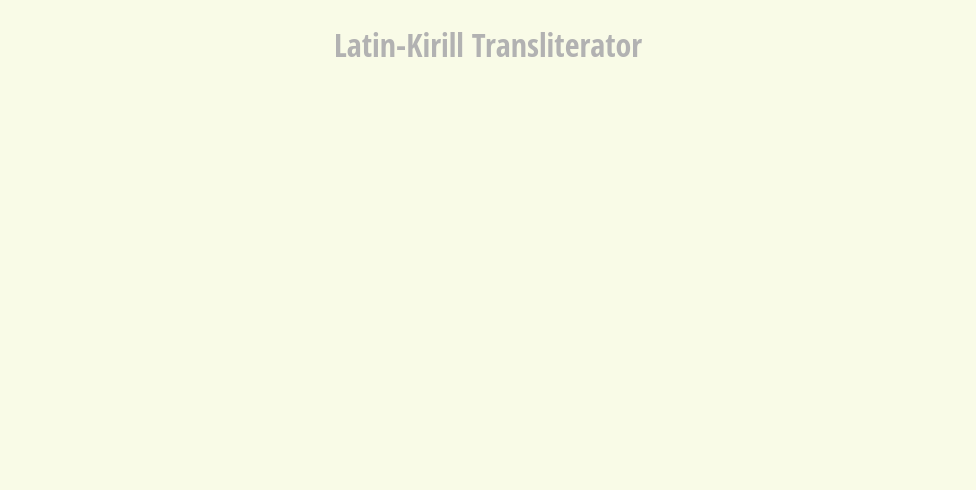
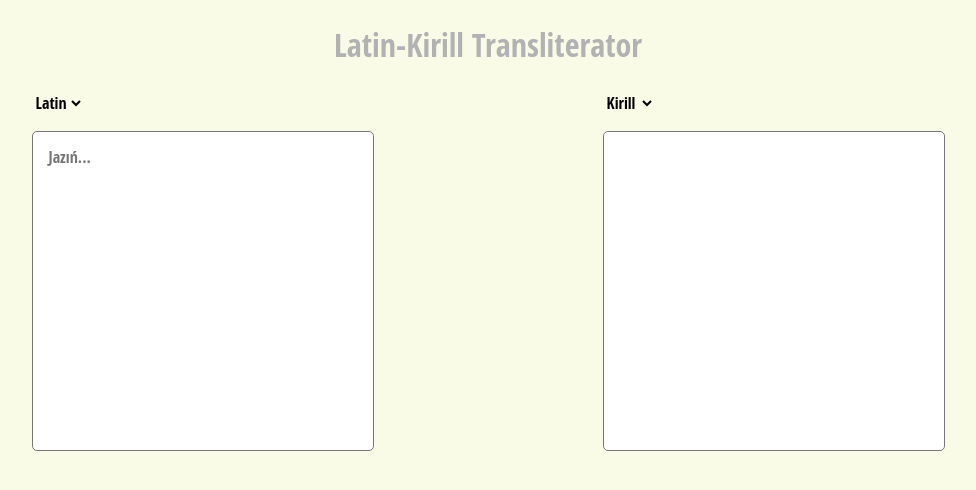
Before and after one commit to uabdirasul/transliterator, a React (Create React App) app: page / in a window 1280 px wide. Shown: the top 490 px of the page, without its empty margins (152-1128 px from the left). Built offline with nearby package versions, Linux system fonts and the light colour scheme.

Commit message:
add main section and styles

```diff
--- a/src/App.js
+++ b/src/App.js
@@ -1,11 +1,13 @@
 import React, { Component } from "react";
 import Header from "./Layout/Header/Header";
+import Main from "./Layout/Main/Main";
 
 export default class App extends Component {
   render() {
     return (
       <React.Fragment>
         <Header />
+        <Main />
       </React.Fragment>
     );
   }
--- /dev/null
+++ b/src/Layout/Main/Main.css
@@ -0,0 +1,24 @@
+.transliterator {
+  display: flex;
+  justify-content: space-around;
+  align-items: center;
+}
+
+.transliterator__text__lang,
+.transliterator__result__lang {
+  margin-bottom: 1rem;
+  border: none;
+  background: transparent;
+  outline: none;
+}
+
+.textarea {
+  width: 100%;
+  height: 20rem;
+  resize: none;
+  outline: none;
+  border-radius: 5px;
+  padding: 1rem;
+  margin-bottom: 1rem;
+  font-size: 1rem;
+}
--- /dev/null
+++ b/src/Layout/Main/Main.js
@@ -0,0 +1,69 @@
+import React, { Component } from "react";
+import "./Main.css";
+
+class Main extends Component {
+  constructor(props) {
+    super();
+    this.state = {
+      transliterator__text__lang: "uz_latin",
+      transliterator__result__lang: "uz_cyrillic",
+    };
+  }
+
+  handleSelect = (e) => {
+    const { name, value } = e.target;
+    this.setState({
+      [name]: value,
+    });
+  };
+
+  render() {
+    return (
+      <main>
+        <div className="main__container container">
+          <div className="transliterator">
+            <div className="transliterator__text">
+              <select
+                className="transliterator__text__lang"
+                name="transliterator__text__lang"
+                onChange={this.handleSelect}
+                value={this.state.transliterator__text__lang}
+              >
+                <option value="uz_latin" key="uz_latin">
+                  Latin
+                </option>
+                <option value="uz_cyrillic" key="uz_cyrillic">
+                  Kirill
+                </option>
+              </select>
+              <textarea
+                className="textarea"
+                cols="30"
+                rows="10"
+                placeholder="Jazıń..."
+              ></textarea>
+            </div>
+            <div className="transliterator__result">
+              <select
+                className="transliterator__result__lang"
+                name="transliterator__result__lang"
+                onChange={this.handleSelect}
+                value={this.state.transliterator__result__lang}
+              >
+                <option value="uz_cyrillic" key="uz_cyrillic">
+                  Kirill
+                </option>
+                <option value="uz_latin" key="uz_latin">
+                  Latin
+                </option>
+              </select>
+              <textarea className="textarea" cols="30" rows="10"></textarea>
+            </div>
+          </div>
+        </div>
+      </main>
+    );
+  }
+}
+
+export default Main;
```
